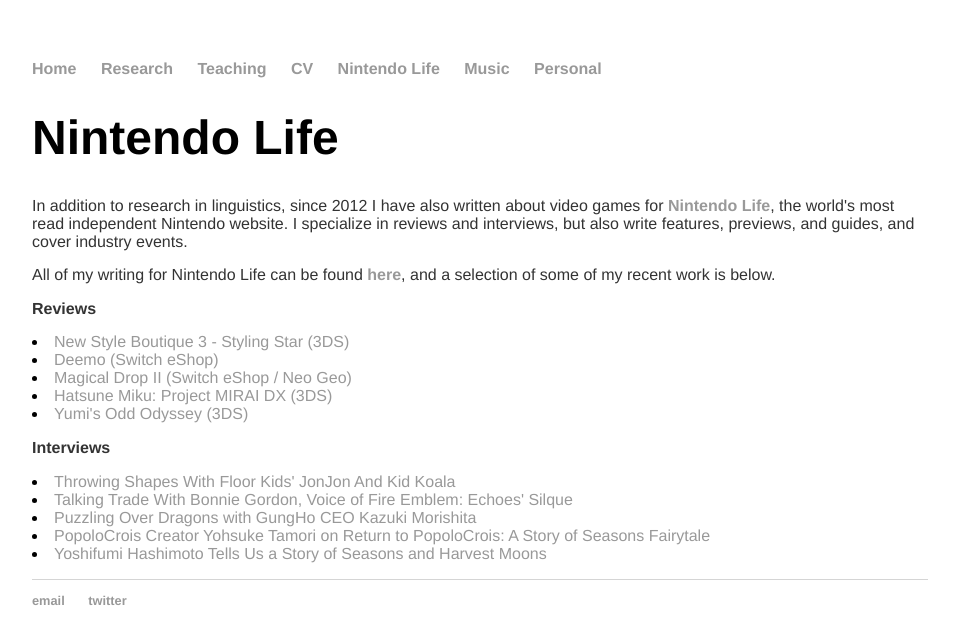
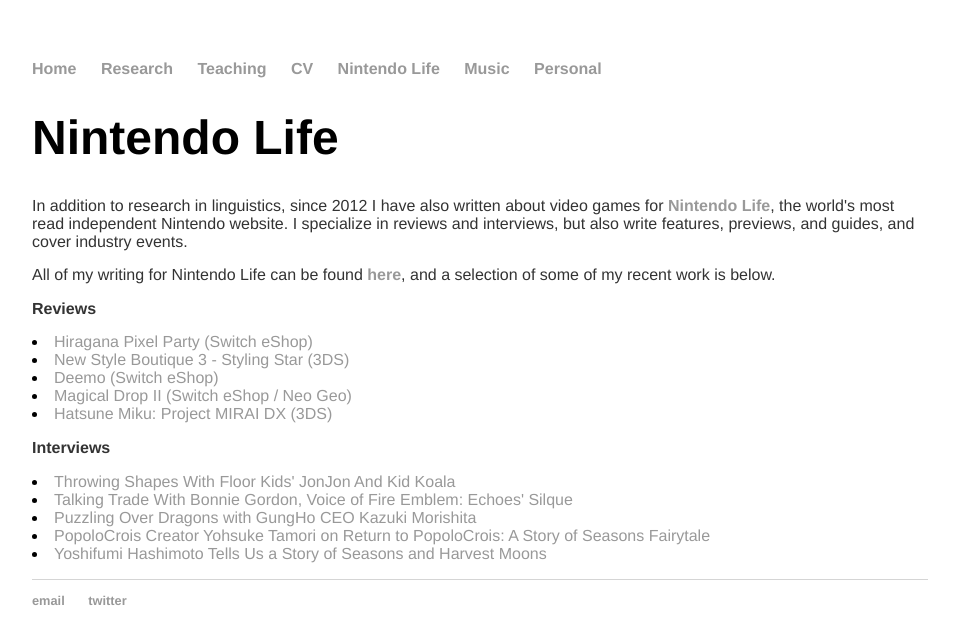
Before and after one commit to morgansleeper/morgansleeper.github.io, a Jekyll site: the page built from nintendolife/index.html, in a window 1280 px wide. Shown: the top 644 px of the page, without its empty margins (160-1119 px from the left). Built offline with Jekyll 4.4.1, drawn with Linux system fonts in a browser that asks for light colours.

Commit message:
Update index.html

```diff
--- a/nintendolife/index.html
+++ b/nintendolife/index.html
@@ -10,12 +10,12 @@
   <a href = http://www.nintendolife.com/staff/morgan-sleeper><b>here</b></a>, and a selection of some of my recent work is below.</p>
 
 <p><b>Reviews</b></p>
+<li><a href = http://www.nintendolife.com/reviews/switch-eshop/hiragana_pixel_party>Hiragana Pixel Party (Switch eShop)</a></li>
 <li><a href = http://www.nintendolife.com/reviews/3ds/nintendo_presents_new_style_boutique_3_-_styling_star>New Style Boutique 3 -
    Styling Star (3DS)</a></li>
 <li><a href = http://www.nintendolife.com/reviews/switch-eshop/deemo>Deemo (Switch eShop)</a></li>
 <li><a href = http://www.nintendolife.com/reviews/switch-eshop/magical_drop_ii_neogeo>Magical Drop II (Switch eShop / Neo Geo)</a></li>
  <li><a href = http://www.nintendolife.com/reviews/3ds/hatsune_miku_project_mirai_dx>Hatsune Miku: Project MIRAI DX (3DS)</a></li>
-<li><a href = http://www.nintendolife.com/reviews/3ds-eshop/yumis_odd_odyssey>Yumi's Odd Odyssey (3DS)</a></li>
 
 <p><b>Interviews</b></p>
  <li><a href = http://www.nintendolife.com/news/2017/12/feature_throwing_shapes_with_floor_kids_jonjon_and_kid_koala>
```
